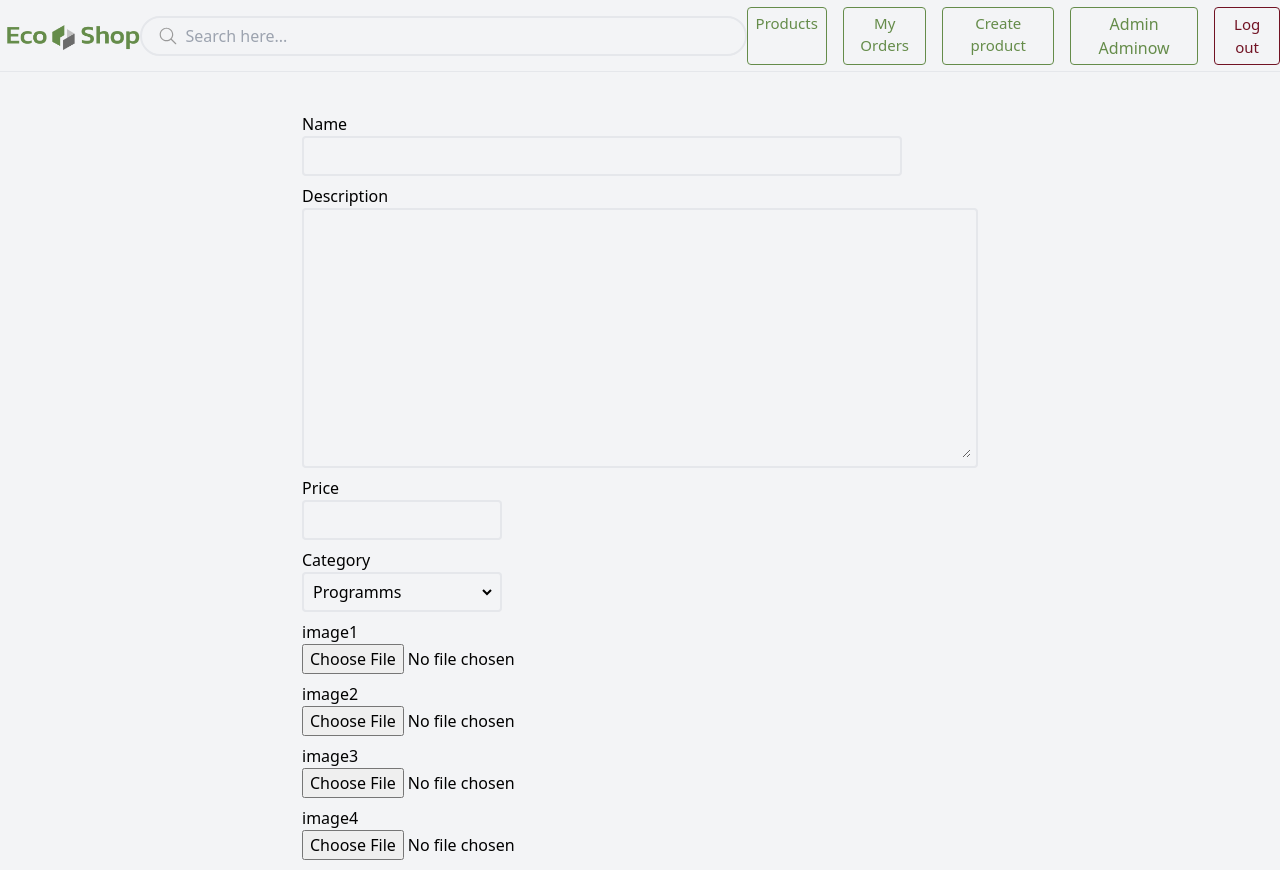
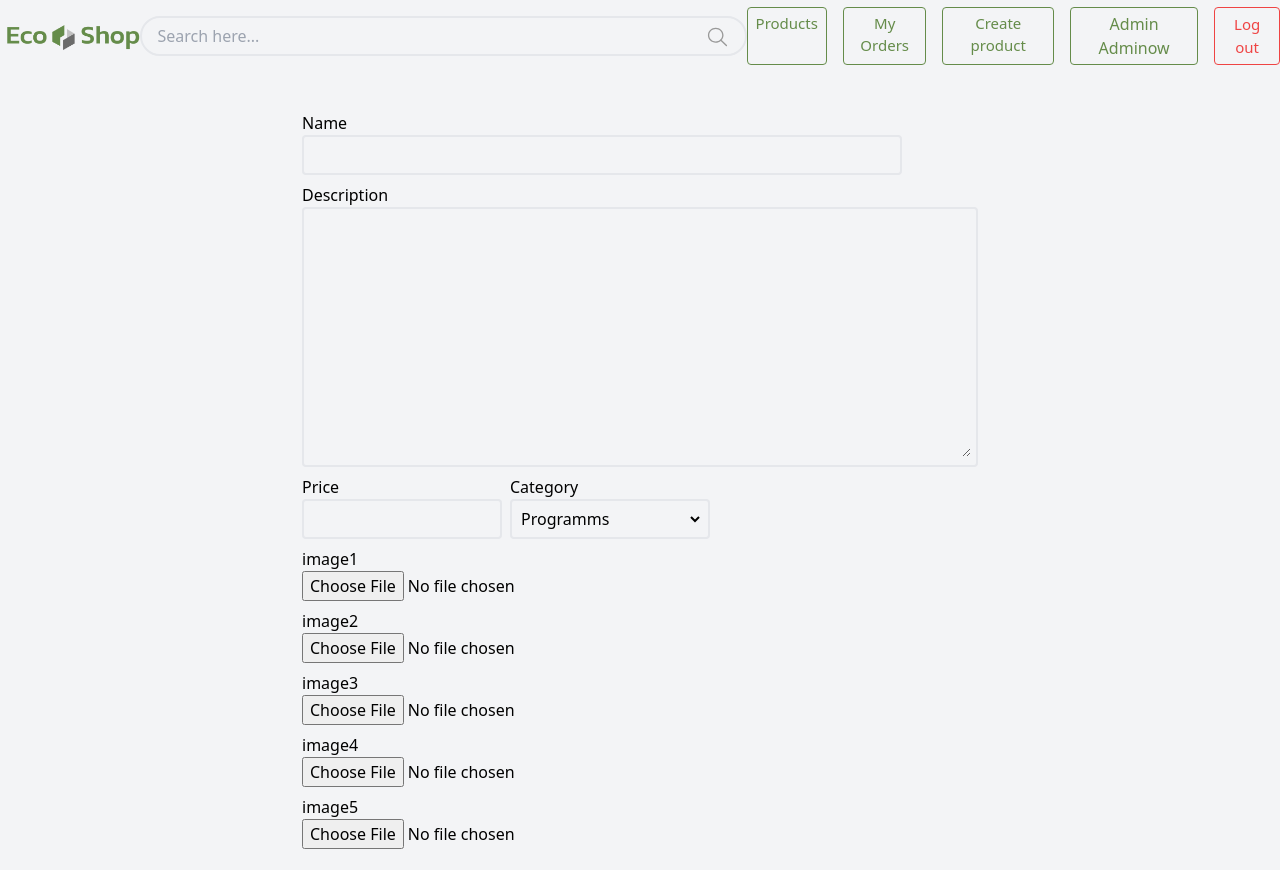
Before and after one commit to rasulow/django-shop, a Django app: page /create-product/ in a window 1280 px wide. Shown: the top 870 px of the page. Run offline with Django 5.2, Linux system fonts and the light colour scheme; a user stored in the database is signed in; data comes from the database, SQL or seed files in the repository; both versions use the stored data as it was after the commit; some libraries are stand-ins or nearby versions.

Commit message:
completed

```diff
--- a/demo/app/views.py
+++ b/demo/app/views.py
@@ -46,8 +46,11 @@ def user_logout(request):
 # products page
 def products(request):
     category = request.GET.get('category', 0)
+    search = request.GET.get('search', None)
     if category != 0:
         products = models.Product.objects.filter(category_id=int(category))
+    elif search is not None:
+        products = models.Product.objects.filter(name__icontains=search)
     else:
         products = models.Product.objects.all()
 
--- a/demo/templates/base.html
+++ b/demo/templates/base.html
@@ -11,6 +11,7 @@
     <title>{% block title %}{% endblock %}</title>
 </head>
 <body class="bg-gray-100 h-full">
+
     {% block content %}
     {% endblock %}
 </body>
--- a/demo/templates/category.html
+++ b/demo/templates/category.html
@@ -1,8 +1,4 @@
 <div class="container mx-auto flex space-x-10 py-10">
-    <!-- <div class="w-1/3 bg-[#658C4A] h-[750px] rounded cursor-pointer" style="background-image: url('');"></div>
-    <div class="w-1/3 bg-[#658C4A] h-[750px] rounded cursor-pointer"></div>
-    <div class="w-1/3 bg-[#658C4A] h-[750px] rounded cursor-pointer"></div> -->
-
     <div class="w-1/3 text-center">
         <a href="{% url 'products' %}?category=1" class="w-full h-full">
             <p class="text-[30px] text-[#658C4A] mb-[25px] font-semibold">Programmalar</p>
--- a/demo/templates/create_order.html
+++ b/demo/templates/create_order.html
@@ -7,9 +7,7 @@
 
 {% block content %}
 
-    {% include 'header/topbar.html'   %}
-
-    <hr>
+    {% include 'header/topbar.html' %}
 
     <div class="container mx-auto py-10 h-screen flex justify-center">
         <form action="#" method="post">
--- a/demo/templates/create_product.html
+++ b/demo/templates/create_product.html
@@ -7,10 +7,7 @@
 
 {% block content %}
 
-    {% include 'header/topbar.html'   %}
-
-    <hr>
-
+    {% include 'header/topbar.html' %}
     <div class="container mx-auto py-10 h-screen flex justify-center">
         <form action="#" method="post" enctype="multipart/form-data">
             {% csrf_token %}
@@ -25,18 +22,24 @@
                 <textarea name="description" id="" cols="70" rows="10" class="focus:outline-none w-full bg-transparent"></textarea>
             </div>
 
+            <div class="flex space-x-2  ">
+                <div>
                     <label for="">Price</label><br>
                     <div class=" flex space-x-[8px] px-[5px] py-[8px] border-[2px] border-solid border-gray-200 h-[40px] w-[200px] mb-2 rounded">
                         <input type="number" class="focus:outline-none w-full bg-transparent" placeholder="" name="price">
                     </div>
+                </div>
 
+                <div>
                     <label for="">Category</label><br>
                     <div class=" flex space-x-[8px] px-[5px] py-[8px] border-[2px] border-solid border-gray-200 h-[40px] w-[200px] mb-2 rounded items-center ">
                         <select name="category" id="" class="bg-transparent w-full">
                             {% for item in category %}
-                        <option value="{{ item.id }}" class="">{{ item.name }}</option>
+                                <option value="{{ item.id }}" class="text-[16px]">{{ item.name }}</option>
                             {% endfor %}
                         </select>
+                    </div>
+                </div>
             </div>
 
             <label for="">image1</label><br>
--- a/demo/templates/header/topbar.html
+++ b/demo/templates/header/topbar.html
@@ -5,20 +5,55 @@
     <img src="{% static 'icons/logo.png' %}" alt="" class="cursor-pointer w-[150px]">
   </a>
   <div class=" flex space-x-[8px] px-[16px] py-[8px] rounded-full border-[2px] border-solid border-gray-200 h-[40px] w-[650px]">
-    <img src="{% static 'icons/search.svg' %}" alt="" class="pointer">
-    <input type="text" class="focus:outline-none w-full bg-transparent" placeholder="Search here...">
+    <input type="text" class="focus:outline-none w-full bg-transparent" placeholder="Search here..." id="searchInput" onkeydown="checkEnter(event)">
+    <a href="#" onclick="performSearch()">
+      <img src="{% static 'icons/search.svg' %}" alt="" class="cursor-pointer">
+    </a>
   </div>
 
   <div class="flex space-x-[16px]">
-    <a href="{% url 'products' %}" class="py-1 px-2 rounded text-center border border-[#658C4A] border-solid text-[#658C4A] text-[15px]">Products</a>
+    <a href="{% url 'products' %}" class="py-1 px-2 rounded text-center border border-[#658C4A] border-solid text-[#658C4A] text-[15px] hover:text-white hover:bg-[#658C4A]">Products</a>
     {% if request.user.is_authenticated %}
-      <a href="{% url 'orders' %}" class="py-1 px-2 rounded text-center border border-[#658C4A] border-solid text-[#658C4A] text-[15px]">My Orders</a>
-      <a href="{% url 'create-product' %}" class="py-1 px-2 rounded text-center border border-[#658C4A] border-solid text-[#658C4A] text-[15px]">Create product</a>
+      <a href="{% url 'orders' %}" class="py-1 px-2 rounded text-center border border-[#658C4A] border-solid text-[#658C4A] text-[15px] hover:text-white hover:bg-[#658C4A]">My Orders</a>
+      <a href="{% url 'create-product' %}" class="py-1 px-2 rounded text-center border border-[#658C4A] border-solid text-[#658C4A] text-[15px] hover:text-white hover:bg-[#658C4A]">Create product</a>
       <p class="py-1 px-2 rounded min-w-[80px] text-center border border-[#658C4A] border-solid text-[#658C4A]">{{ request.user.first_name }} {{ request.user.last_name }}</p>
-      <a href="{% url 'logout' %}" class="px-2 flex items-center rounded text-center border border-[#711324] border-solid text-[#711324] hover:text-white hover:bg-[#711324] text-[15px]">Log out</a>
+      <a href="{% url 'logout' %}" class="px-2 flex items-center rounded text-center border border-red-500 border-solid text-red-500 hover:text-white hover:bg-red-500 text-[15px]">Log out</a>
     {% else %}
       <a href="{% url 'login' %}" class="p-1 rounded w-[80px] text-center border border-[#658C4A] border-solid text-[#658C4A] hover:text-white hover:bg-[#658C4A]">Sign in</a>
       <a href="{% url 'signup' %}" class="p-1 rounded w-[80px] text-center border border-[#658C4A] border-solid text-white bg-[#658C4A]">Sign up</a>
     {% endif %}
   </div>
 </div>
+
+
+<script>
+  function getQueryParam(param) {
+    var urlParams = new URLSearchParams(window.location.search);
+    return urlParams.get(param);
+  }
+
+  function setInputValueFromQueryParam() {
+    var inputElement = document.getElementById('searchInput');
+    var searchValue = getQueryParam('search');
+
+    if (searchValue !== null) {
+      inputElement.value = searchValue;
+    }
+  }
+
+  setInputValueFromQueryParam();
+
+  function checkEnter(event) {
+    if (event.key === 'Enter') {
+      event.preventDefault();
+      performSearch();
+    }
+  }
+
+  function performSearch() {
+    var inputElement = document.getElementById('searchInput');
+    var inputValue = inputElement.value;
+    var url = "{% url 'products' %}?search=" + encodeURIComponent(inputValue);
+    window.location.href = url;
+  }
+</script>
--- a/demo/templates/index.html
+++ b/demo/templates/index.html
@@ -7,9 +7,8 @@
 
 {% block content %}
 
-  {% include 'header/topbar.html'   %}
+  {% include 'header/topbar.html' %}
 
-  <hr>
-   {% include 'category.html' %}
+  {% include 'category.html' %}
 
 {% endblock %}
--- a/demo/templates/product.html
+++ b/demo/templates/product.html
@@ -7,11 +7,7 @@
 
 {% block content %}
 
-
-    {% include 'header/topbar.html'   %}
-
-    <hr>
-
+    {% include 'header/topbar.html' %}
     <div class="container mx-auto flex justify-center py-10 space-x-[20px]">
         <div class="">
             <div class="w-full rounded flex items-center justify-center space-x-[20px]">
--- a/demo/templates/products.html
+++ b/demo/templates/products.html
@@ -6,10 +6,8 @@
 {% endblock %}
 
 {% block content %}
-    {% include 'header/topbar.html'   %}
 
-    <hr>
-
+    {% include 'header/topbar.html' %}
     <div class="container mx-auto flex py-10 space-x-[20px] h-screen">
         {% if products %}
             {% for product in products %}
```
Also changed, not shown: demo/templates/orders.html (+6 -5 lines), demo/db.sqlite3. Lines whose indentation alone changed are shown as unchanged.
